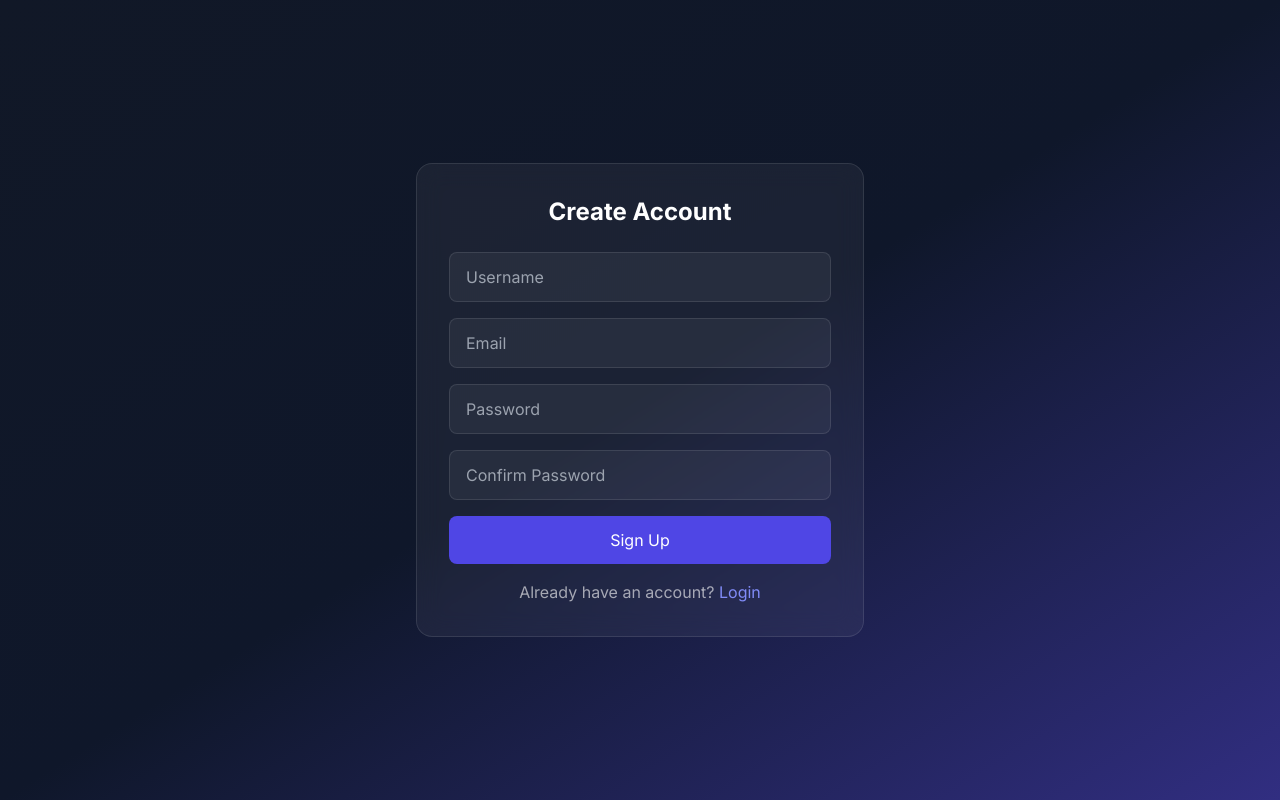
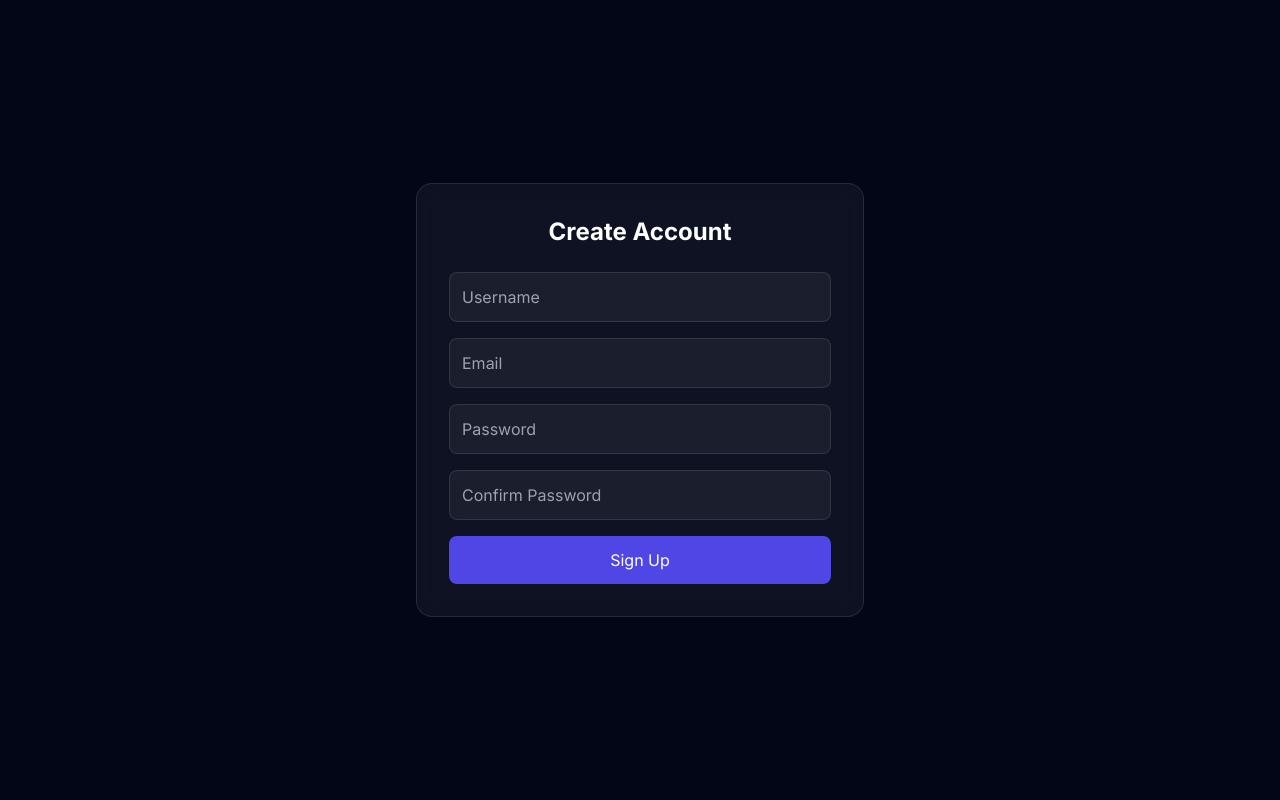
Before and after one commit to msheikhmoin/Phase_1-TODO-LIST, a Next.js app in the folder phase3_chatbot/frontend/: page /signup in a window 1280 px wide. Built offline with nearby package versions, Linux system fonts and the light colour scheme.

Commit message:
Fixed auth URLs

```diff
--- a/phase3_chatbot/frontend/app/login/page.js
+++ b/phase3_chatbot/frontend/app/login/page.js
@@ -15,28 +15,22 @@ export default function LoginPage() {
     setIsLoading(true);
 
     try {
-      // 1. Pehle JSON format try karein (Jo modern FastAPI mein hota hai)
-      const res = await fetch(`https://moin-robo-todo-ai-backend.hf.space/auth/login`, {
+      // 🔥 FIX: Removed /auth from the URL to match your main.py
+      const res = await fetch(`https://moin-robo-todo-ai-backend.hf.space/login`, {
         method: 'POST',
         headers: { 'Content-Type': 'application/json' },
-        body: JSON.stringify({ email: email, password: password }),
+        body: JSON.stringify({ email, password }),
       });
 
       const data = await res.json();
 
       if (res.ok) {
         localStorage.setItem('token', data.access_token);
-        window.location.href = '/'; // Hard redirect to dashboard
-      } else {
-        // Agar 500 error hai toh uska matlab backend code mein bug hai
-        if (res.status === 500) {
-          setError("Backend Server phat gaya hai (500 Error). Please check backend logs.");
+        window.location.href = '/';
       } else {
         setError(data.detail || "Invalid email or password");
       }
-      }
     } catch (err) {
-      // Agar fetch hi na ho paye (CORS ya network issue)
       setError("Server connection failed. Is backend running?");
     } finally {
       setIsLoading(false);
@@ -59,40 +53,30 @@ export default function LoginPage() {
         )}
 
         <form onSubmit={handleLogin} className="space-y-5">
-          <div className="space-y-1">
-            <label className="text-xs font-medium text-slate-400 ml-1">Email</label>
           <input
             type="email"
-              placeholder="Enter your email"
-              className="w-full bg-[#2a2f45] border-none p-4 rounded-xl text-white outline-none focus:ring-2 focus:ring-blue-500/50 transition-all"
+            placeholder="Email"
+            className="w-full bg-[#2a2f45] p-4 rounded-xl text-white outline-none focus:ring-2 focus:ring-blue-500/50"
             value={email}
             onChange={(e) => setEmail(e.target.value)}
             required
           />
-          </div>
-          <div className="space-y-1">
-            <label className="text-xs font-medium text-slate-400 ml-1">Password</label>
           <input
             type="password"
-              placeholder="••••••••"
-              className="w-full bg-[#2a2f45] border-none p-4 rounded-xl text-white outline-none focus:ring-2 focus:ring-blue-500/50 transition-all"
+            placeholder="Password"
+            className="w-full bg-[#2a2f45] p-4 rounded-xl text-white outline-none focus:ring-2 focus:ring-blue-500/50"
             value={password}
             onChange={(e) => setPassword(e.target.value)}
             required
           />
-          </div>
           <button
             type="submit"
             disabled={isLoading}
-            className="w-full bg-blue-600 hover:bg-blue-700 disabled:bg-slate-700 text-white font-bold py-4 rounded-xl transition-all mt-4"
+            className="w-full bg-blue-600 hover:bg-blue-700 text-white font-bold py-4 rounded-xl transition-all"
           >
             {isLoading ? "Processing..." : "Sign In"}
           </button>
         </form>
-
-        <p className="mt-8 text-center text-sm text-slate-500">
-          Don't have an account? <a href="/signup" className="text-blue-500 font-medium">Sign up</a>
-        </p>
       </div>
     </div>
   );
--- a/phase3_chatbot/frontend/app/signup/page.js
+++ b/phase3_chatbot/frontend/app/signup/page.js
@@ -1,22 +1,15 @@
 'use client';
-
-import { useState, useEffect } from 'react';
+import { useState } from 'react';
 import { useRouter } from 'next/navigation';
-import Link from 'next/link';
 
 export default function Signup() {
-  const [username, setUsername] = useState(''); // New Field
+  const [username, setUsername] = useState('');
   const [email, setEmail] = useState('');
   const [password, setPassword] = useState('');
   const [confirmPassword, setConfirmPassword] = useState('');
   const [error, setError] = useState('');
   const [success, setSuccess] = useState('');
   const router = useRouter();
-
-  useEffect(() => {
-    const token = localStorage.getItem('token');
-    if (token) router.push('/');
-  }, [router]);
 
   const handleSubmit = async (e) => {
     e.preventDefault();
@@ -26,20 +19,17 @@ export default function Signup() {
     }
 
     try {
-      const response = await fetch(`${process.env.NEXT_PUBLIC_API_URL}/auth/signup`, {
+      // 🔥 FIX: Matching your main.py route exactly
+      const response = await fetch(`https://moin-robo-todo-ai-backend.hf.space/signup`, {
         method: 'POST',
         headers: { 'Content-Type': 'application/json' },
-        body: JSON.stringify({
-          username, // Backend ko ye chahiye
-          email,
-          password
-        }),
+        body: JSON.stringify({ username, email, password }),
       });
 
       const data = await response.json();
 
       if (response.ok) {
-        setSuccess('Account created successfully! Redirecting...');
+        setSuccess('Account created! Redirecting to login...');
         setTimeout(() => router.push('/login'), 2000);
       } else {
         setError(data.detail || 'Registration failed');
@@ -50,54 +40,18 @@ export default function Signup() {
   };
 
   return (
-    <div className="min-h-screen bg-gradient-to-br from-gray-900 via-slate-900 to-indigo-900 flex items-center justify-center p-4">
+    <div className="min-h-screen bg-slate-950 flex items-center justify-center p-4">
       <div className="w-full max-w-md p-8 rounded-2xl border border-white/10 bg-white/5 backdrop-blur-lg">
         <h1 className="text-2xl font-bold text-white text-center mb-6">Create Account</h1>
-
         {error && <div className="mb-4 p-3 bg-red-500/20 text-red-200 text-sm rounded">{error}</div>}
         {success && <div className="mb-4 p-3 bg-green-500/20 text-green-200 text-sm rounded">{success}</div>}
-
         <form onSubmit={handleSubmit} className="space-y-4">
-          {/* Username Field - Zaroori hai Phase 3 ke liye */}
-          <input
-            type="text"
-            placeholder="Username"
-            value={username}
-            onChange={(e) => setUsername(e.target.value)}
-            required
-            className="w-full px-4 py-3 bg-white/5 border border-white/10 rounded-lg text-white"
-          />
-          <input
-            type="email"
-            placeholder="Email"
-            value={email}
-            onChange={(e) => setEmail(e.target.value)}
-            required
-            className="w-full px-4 py-3 bg-white/5 border border-white/10 rounded-lg text-white"
-          />
-          <input
-            type="password"
-            placeholder="Password"
-            value={password}
-            onChange={(e) => setPassword(e.target.value)}
-            required
-            className="w-full px-4 py-3 bg-white/5 border border-white/10 rounded-lg text-white"
-          />
-          <input
-            type="password"
-            placeholder="Confirm Password"
-            value={confirmPassword}
-            onChange={(e) => setConfirmPassword(e.target.value)}
-            required
-            className="w-full px-4 py-3 bg-white/5 border border-white/10 rounded-lg text-white"
-          />
-          <button type="submit" className="w-full bg-indigo-600 text-white py-3 rounded-lg hover:bg-indigo-700 transition">
-            Sign Up
-          </button>
+          <input type="text" placeholder="Username" value={username} onChange={(e) => setUsername(e.target.value)} required className="w-full p-3 bg-white/5 border border-white/10 rounded-lg text-white" />
+          <input type="email" placeholder="Email" value={email} onChange={(e) => setEmail(e.target.value)} required className="w-full p-3 bg-white/5 border border-white/10 rounded-lg text-white" />
+          <input type="password" placeholder="Password" value={password} onChange={(e) => setPassword(e.target.value)} required className="w-full p-3 bg-white/5 border border-white/10 rounded-lg text-white" />
+          <input type="password" placeholder="Confirm Password" value={confirmPassword} onChange={(e) => setConfirmPassword(e.target.value)} required className="w-full p-3 bg-white/5 border border-white/10 rounded-lg text-white" />
+          <button type="submit" className="w-full bg-indigo-600 text-white py-3 rounded-lg hover:bg-indigo-700 transition">Sign Up</button>
         </form>
-        <p className="mt-4 text-center text-white/60">
-          Already have an account? <Link href="/login" className="text-indigo-400">Login</Link>
-        </p>
       </div>
     </div>
   );
```
Lines whose indentation alone changed are shown as unchanged.
